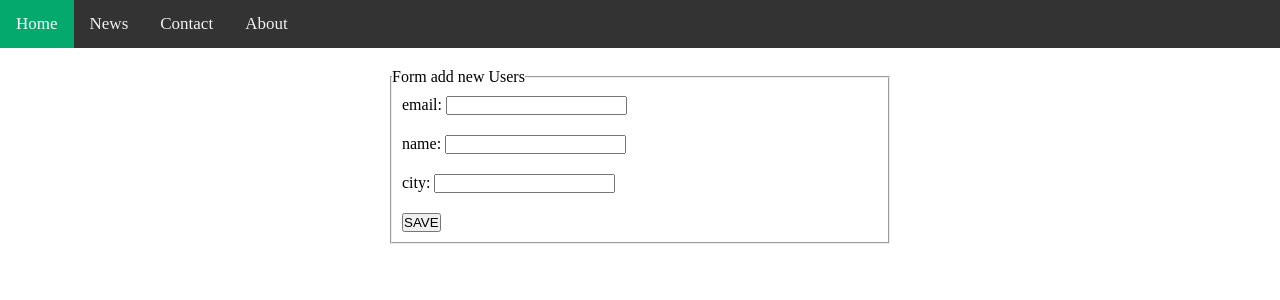
After one commit to dtris1412/project_backend_mvc_1, a Node project: template src/views/home.ejs in a window 1280 px wide. The commit adds this page. Shown: the top 300 px of the page. Run offline with Node 20 templates, Linux system fonts and the light colour scheme; the template is opened without the code that fills it, so the values that code supplies are empty.

Commit message:
add new users

```diff
--- /dev/null
+++ b/src/public/css/styles.css
@@ -0,0 +1,44 @@
+/* reset margin and padding */
+* {
+  margin: 0;
+  padding: 0;
+}
+.form_add_new {
+  width: 500px;
+  margin: 0 auto;
+  padding: 20px;
+}
+.input_group {
+  padding: 10px;
+}
+button {
+  margin: 10px;
+  cursor: pointer;
+}
+/* Add a black background color to the top navigation */
+.topnav {
+  background-color: #333;
+  overflow: hidden;
+}
+
+/* Style the links inside the navigation bar */
+.topnav a {
+  float: left;
+  color: #f2f2f2;
+  text-align: center;
+  padding: 14px 16px;
+  text-decoration: none;
+  font-size: 17px;
+}
+
+/* Change the color of links on hover */
+.topnav a:hover {
+  background-color: #ddd;
+  color: black;
+}
+
+/* Add a color to the active/current link */
+.topnav a.active {
+  background-color: #04aa6d;
+  color: white;
+}
--- a/src/server.js
+++ b/src/server.js
@@ -0,0 +1,27 @@
+const express = require("express");
+const path = require("path");
+const configViewEngine = require("./config/viewEngine");
+const webRoute = require("./routes/web");
+const conection = require("./config/database");
+const app = express();
+require("dotenv").config();
+
+const port = process.env.PORT || 8081;
+const hostname = process.env.HOST_NAME;
+
+//config
+app.use(express.json());
+app.use(
+  express.urlencoded({
+    extended: true,
+  })
+);
+//Config template Engine
+configViewEngine(app);
+app.use("/", webRoute);
+conection.query("select * from Users", function (err, result, fields) {
+  console.log(">>>", result);
+});
+app.listen(port, hostname, () => {
+  console.log(`Example app listening on port ${port}`);
+});
--- /dev/null
+++ b/src/views/home.ejs
@@ -0,0 +1,45 @@
+<!DOCTYPE html>
+<html lang="en">
+
+<head>
+    <meta charset="UTF-8">
+    <meta name="viewport" content="width=device-width, initial-scale=1.0">
+    <link rel="stylesheet" href="./css/styles.css">
+    <title>Homepage</title>
+</head>
+
+<body>
+    <div class="topnav">
+        <a class="active" href="#home">Home</a>
+        <a href="#news">News</a>
+        <a href="#contact">Contact</a>
+        <a href="#about">About</a>
+    </div>
+    <div class="form_add_new">
+        <form action="/create_user" method="post">
+            <fieldset>
+                <legend>Form add new Users</legend>
+
+                <div class="input_group">
+                    <label>email: </label>
+                    <input type="text" name="email">
+                </div>
+
+                <div class="input_group">
+                    <label>name: </label>
+                    <input type="text" name="myName">
+                </div>
+
+                <div class="input_group">
+                    <label>city: </label>
+                    <input type="text" name="city">
+                </div>
+                <div>
+                    <button>SAVE</button>
+                </div>
+            </fieldset>
+        </form>
+    </div>
+</body>
+
+</html>
--- a/index.html
+++ b/src/views/sample.ejs
@@ -8,7 +8,10 @@
 </head>
 
 <body>
-
+    <h1>Lorem ipsum dolor sit amet consectetur, adipisicing elit. Nobis!</h1>
+    <div>
+        <img src="/images/insta.png" alt="">
+    </div>
 </body>
 
 </html>
```
Also changed, not shown: package.json (added, +29 -0 lines), src/config/database.js (added, +14 -0 lines), src/config/viewEngine.js (added, +8 -0 lines), src/controllers/homeController.js (added, +32 -0 lines), src/routes/web.js (added, +12 -0 lines), src/public/images/insta.png (added), src/routes/api.js (added), 3 other files.
